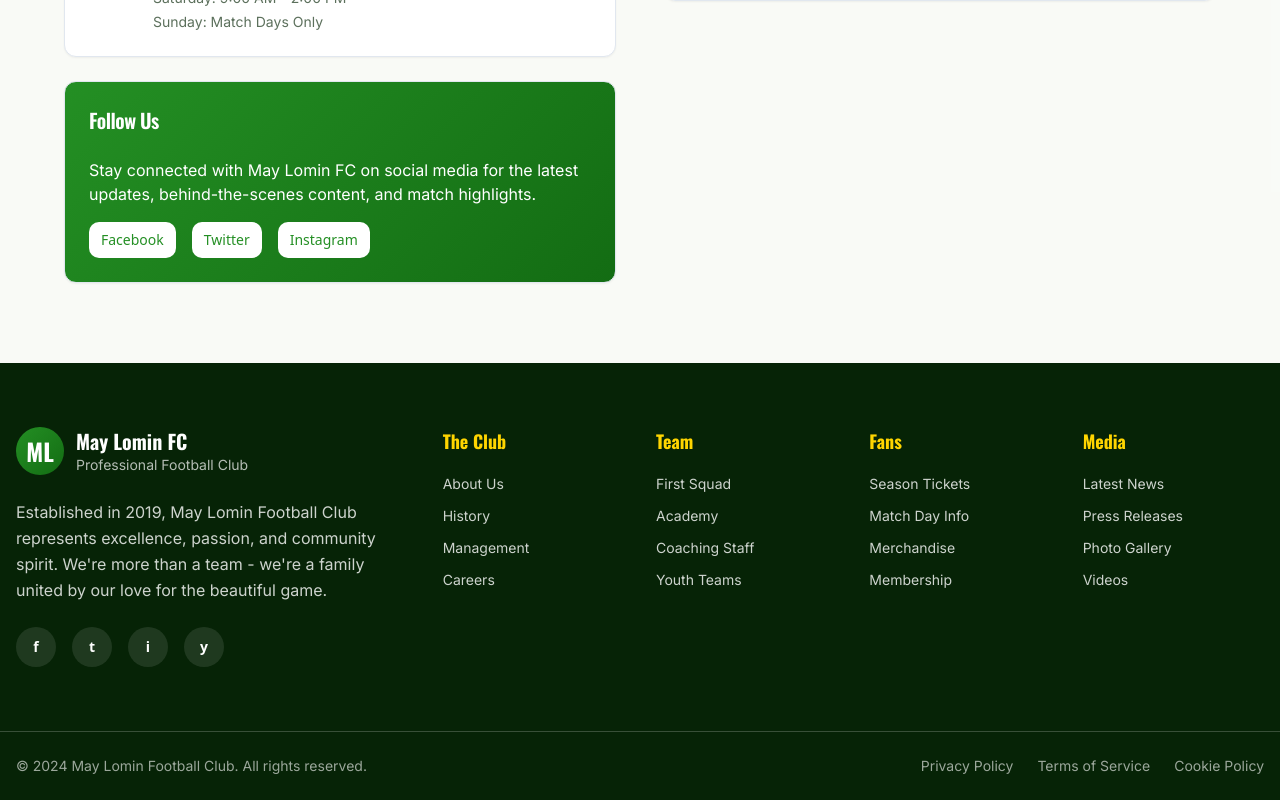
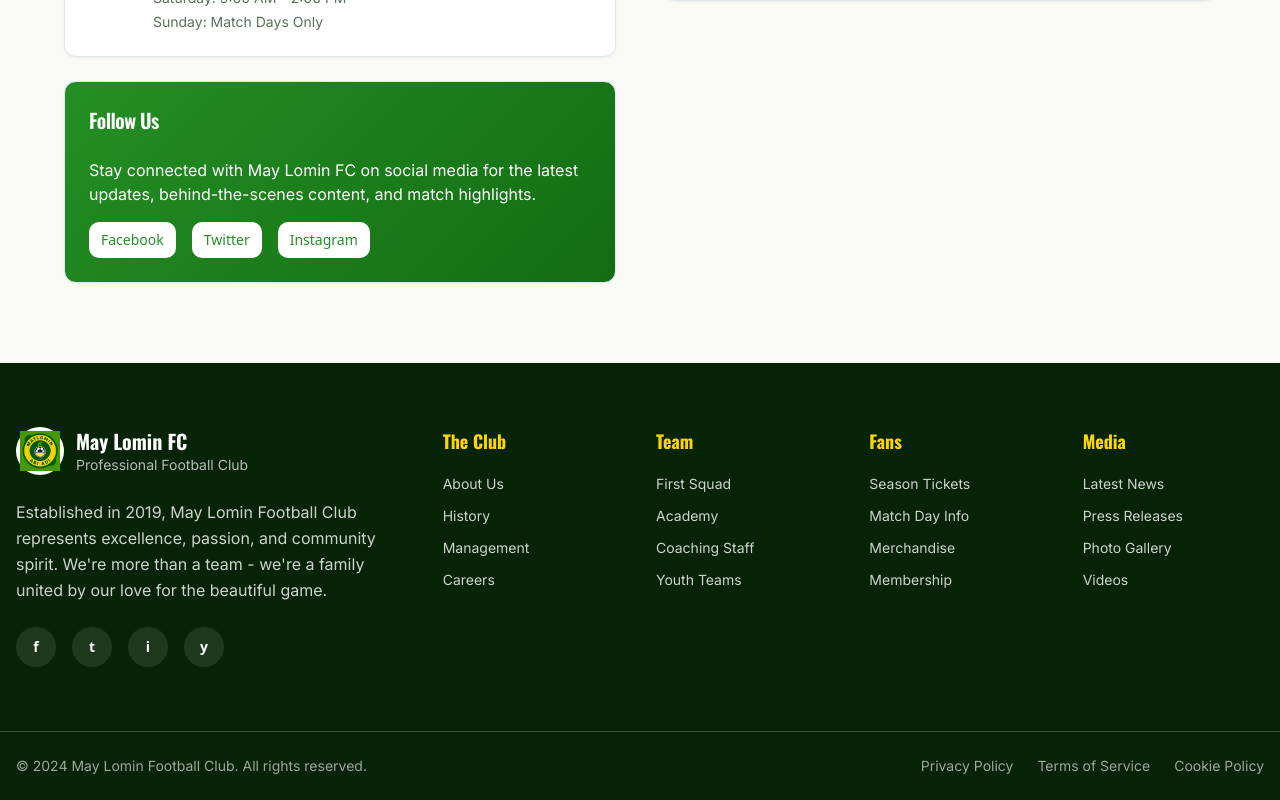
Before and after one commit to LillianGSS/may-lomin-roots, a React (Vite) app: page / in a window 1280 px wide. Shown: the part 6413-7213 px from the top of the page. Built offline with nearby package versions, Linux system fonts and the light colour scheme; the HTML template or start-up script is replaced by a standard one.

Commit message:
Add logo to website

```diff
--- a/src/components/Footer.tsx
+++ b/src/components/Footer.tsx
@@ -1,4 +1,5 @@
 import { Separator } from "@/components/ui/separator";
+import logo from "@/assets/may-lomin-logo.png";
 
 const Footer = () => {
   const footerLinks = {
@@ -36,8 +37,8 @@ const Footer = () => {
           {/* Club Info */}
           <div className="lg:col-span-2">
             <div className="flex items-center space-x-3 mb-6">
-              <div className="w-12 h-12 bg-gradient-primary rounded-full flex items-center justify-center">
-                <span className="text-club-secondary font-bold text-2xl font-oswald">ML</span>
+              <div className="w-12 h-12 rounded-full flex items-center justify-center bg-club-secondary p-1">
+                <img src={logo} alt="May Lomin FC" className="w-full h-full object-contain" />
               </div>
               <div>
                 <h3 className="font-oswald font-bold text-xl">May Lomin FC</h3>
```
